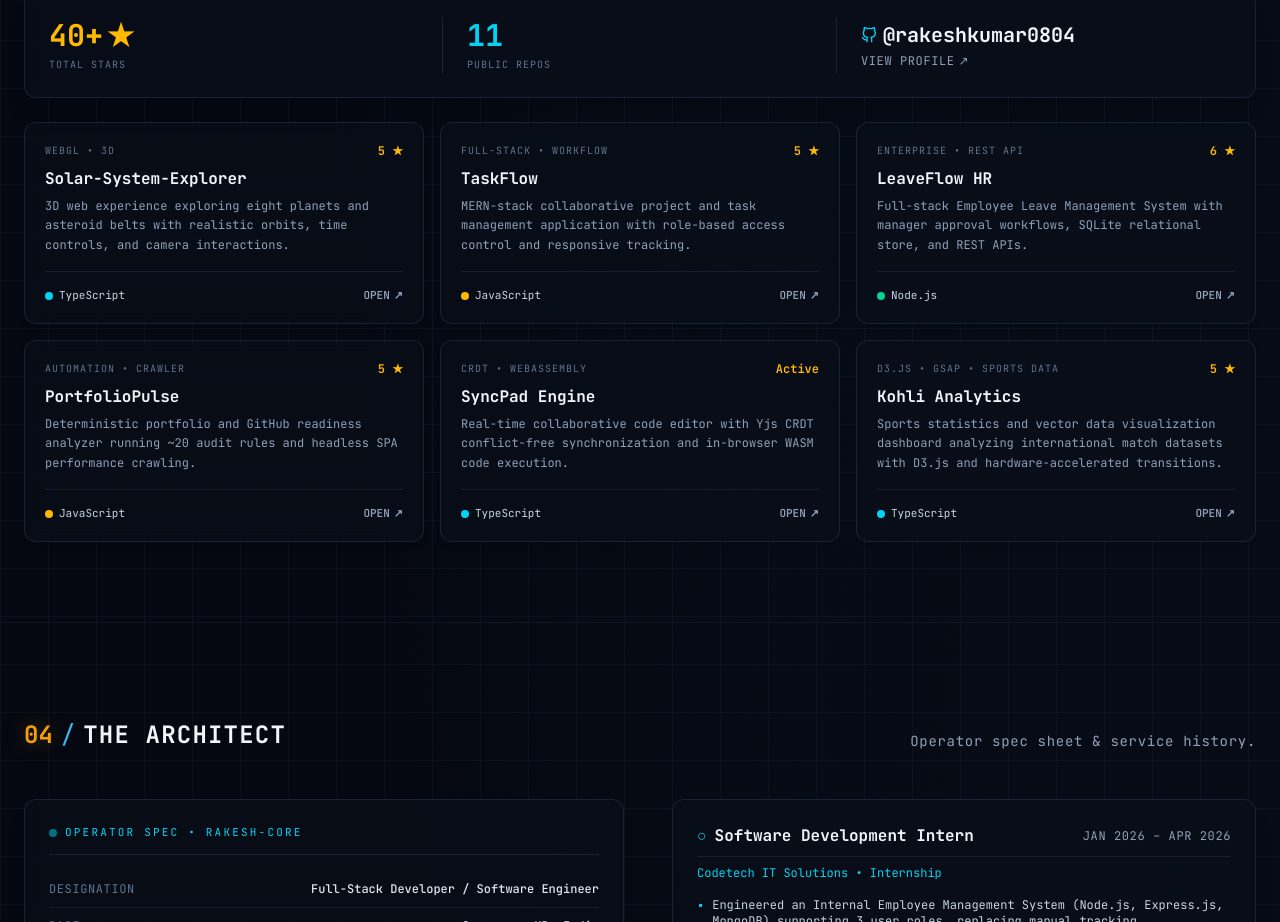
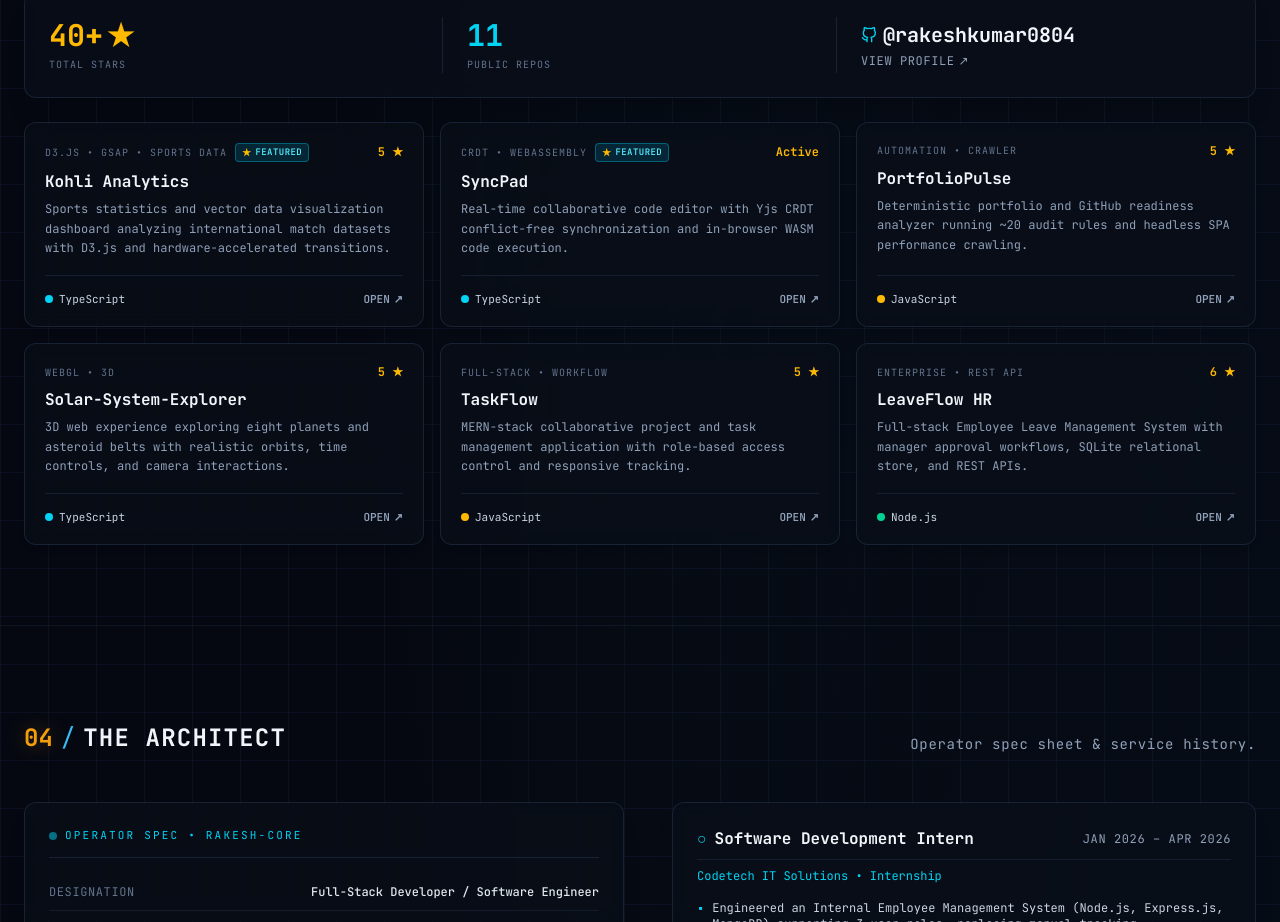
Before and after one commit to rakeshkumar0804/Developer-Portfolio, a React (Vite) app: page / in a window 1280 px wide. Shown: the part 5960-6882 px from the top of the page. Built offline with nearby package versions, Linux system fonts and the light colour scheme; no server answers.

Commit message:
fix(signals): rename SyncPad Engine to SyncPad, reorder cards by technical strength, and add subtle FEATURED badge to top 2 repos

```diff
--- a/src/components/OpenSource.jsx
+++ b/src/components/OpenSource.jsx
@@ -4,6 +4,41 @@ import { FiGithub, FiExternalLink } from 'react-icons/fi';
 import { useGitHubStats } from '../hooks/useGitHubStats';
 
 const openSourceRepos = [
+  {
+    id: 'kohli-analytics',
+    featured: true,
+    category: 'D3.JS • GSAP • SPORTS DATA',
+    stars: '5 ★',
+    title: 'Kohli Analytics',
+    description:
+      'Sports statistics and vector data visualization dashboard analyzing international match datasets with D3.js and hardware-accelerated transitions.',
+    tech: 'TypeScript',
+    techColor: 'bg-cyan-400',
+    url: 'https://github.com/rakeshkumar0804/kohli-analytics',
+  },
+  {
+    id: 'syncpad',
+    featured: true,
+    category: 'CRDT • WEBASSEMBLY',
+    stars: 'Active',
+    title: 'SyncPad',
+    description:
+      'Real-time collaborative code editor with Yjs CRDT conflict-free synchronization and in-browser WASM code execution.',
+    tech: 'TypeScript',
+    techColor: 'bg-cyan-400',
+    url: 'https://github.com/rakeshkumar0804/SyncPad',
+  },
+  {
+    id: 'portfoliopulse',
+    category: 'AUTOMATION • CRAWLER',
+    stars: '5 ★',
+    title: 'PortfolioPulse',
+    description:
+      'Deterministic portfolio and GitHub readiness analyzer running ~20 audit rules and headless SPA performance crawling.',
+    tech: 'JavaScript',
+    techColor: 'bg-amber-400',
+    url: 'https://github.com/rakeshkumar0804/dev-portfolio-checker',
+  },
   {
     id: 'solar-system',
     category: 'WEBGL • 3D',
@@ -36,39 +71,6 @@ const openSourceRepos = [
     tech: 'Node.js',
     techColor: 'bg-emerald-400',
     url: 'https://github.com/rakeshkumar0804/leaveflow-hr',
-  },
-  {
-    id: 'portfoliopulse',
-    category: 'AUTOMATION • CRAWLER',
-    stars: '5 ★',
-    title: 'PortfolioPulse',
-    description:
-      'Deterministic portfolio and GitHub readiness analyzer running ~20 audit rules and headless SPA performance crawling.',
-    tech: 'JavaScript',
-    techColor: 'bg-amber-400',
-    url: 'https://github.com/rakeshkumar0804/dev-portfolio-checker',
-  },
-  {
-    id: 'syncpad',
-    category: 'CRDT • WEBASSEMBLY',
-    stars: 'Active',
-    title: 'SyncPad Engine',
-    description:
-      'Real-time collaborative code editor with Yjs CRDT conflict-free synchronization and in-browser WASM code execution.',
-    tech: 'TypeScript',
-    techColor: 'bg-cyan-400',
-    url: 'https://github.com/rakeshkumar0804/SyncPad',
-  },
-  {
-    id: 'kohli-analytics',
-    category: 'D3.JS • GSAP • SPORTS DATA',
-    stars: '5 ★',
-    title: 'Kohli Analytics',
-    description:
-      'Sports statistics and vector data visualization dashboard analyzing international match datasets with D3.js and hardware-accelerated transitions.',
-    tech: 'TypeScript',
-    techColor: 'bg-cyan-400',
-    url: 'https://github.com/rakeshkumar0804/kohli-analytics',
   },
 ];
 
@@ -175,12 +177,20 @@ export default function OpenSource() {
               className="border border-slate-800/80 rounded-xl p-5 bg-[#0B101B]/50 hover:border-cyan-500/40 transition-all flex flex-col justify-between h-full group backdrop-blur-sm shadow-md"
             >
               <div>
-                {/* Category & Stars */}
-                <div className="flex items-center justify-between text-xs font-mono mb-2">
-                  <span className="text-slate-500 text-[10px] tracking-widest uppercase">
-                    {repo.category}
-                  </span>
-                  <span className="text-amber-400 font-mono text-xs font-semibold">
+                {/* Category, Featured Badge & Stars */}
+                <div className="flex items-center justify-between text-xs font-mono mb-2 gap-2">
+                  <div className="flex items-center gap-2 flex-wrap">
+                    <span className="text-slate-500 text-[10px] tracking-widest uppercase">
+                      {repo.category}
+                    </span>
+                    {repo.featured && (
+                      <span className="inline-flex items-center gap-1 px-1.5 py-0.5 rounded text-[9px] font-mono tracking-wider font-semibold uppercase bg-cyan-950/70 border border-cyan-500/40 text-cyan-300">
+                        <span className="text-amber-400 text-[10px]">★</span>
+                        <span>FEATURED</span>
+                      </span>
+                    )}
+                  </div>
+                  <span className="text-amber-400 font-mono text-xs font-semibold shrink-0">
                     {repo.stars}
                   </span>
                 </div>
```
